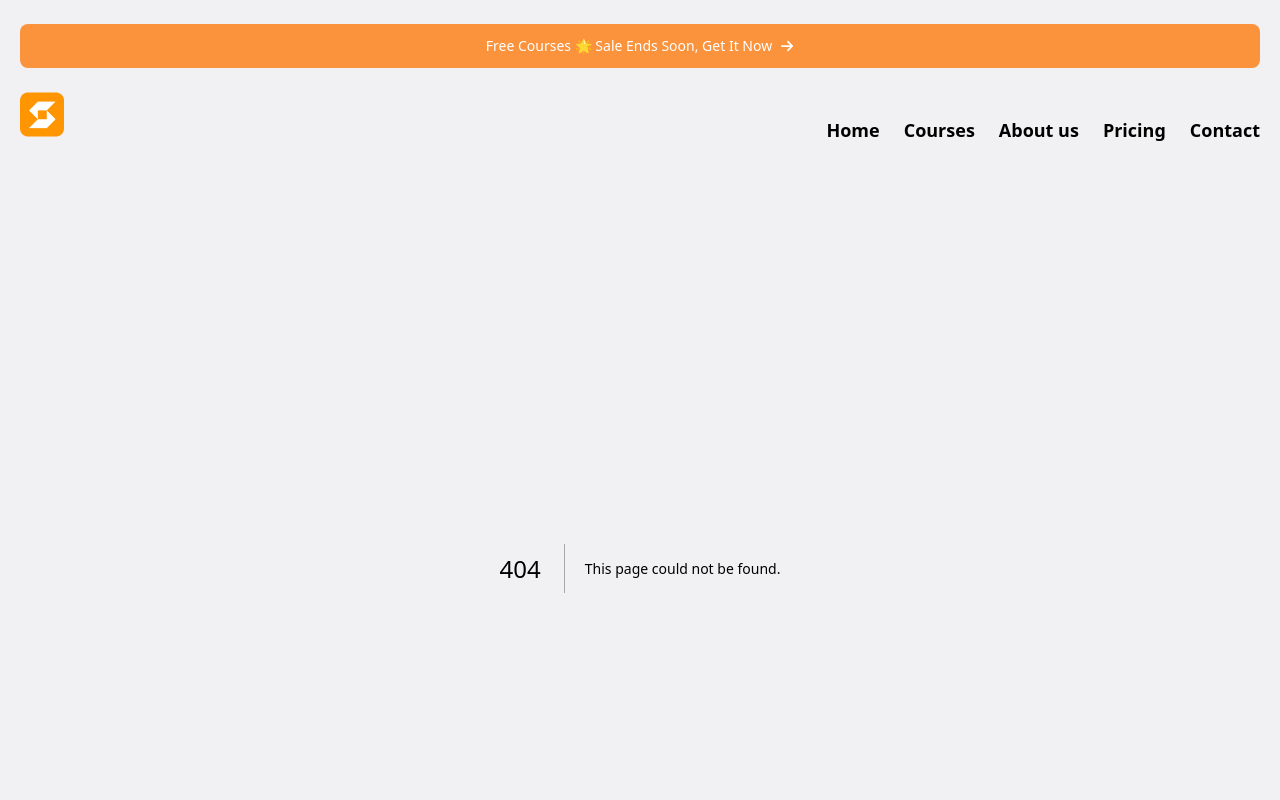
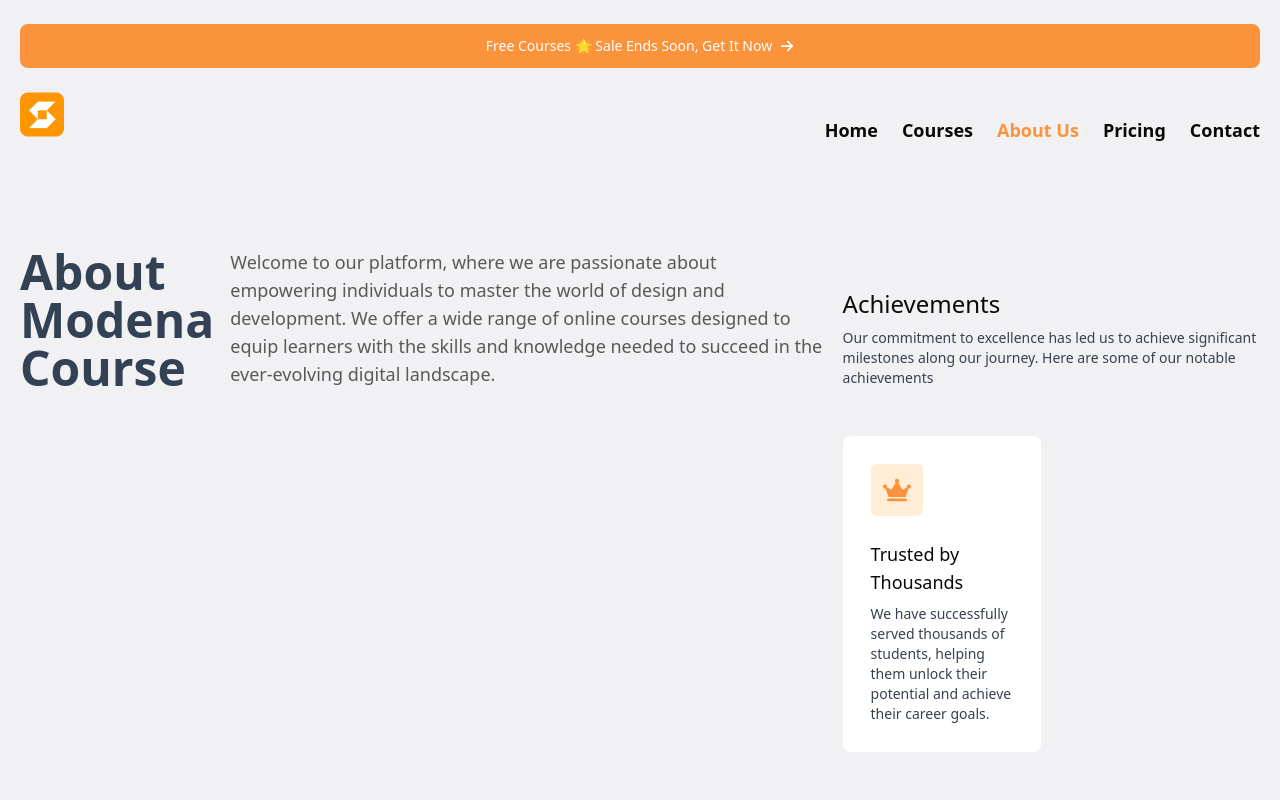
Before and after one commit to Rifkynur/modena-course, a Next.js app: page /about-us in a window 1280 px wide. Before the commit this address had no page. Shown: the top 800 px of the page. Built offline with nearby package versions, Linux system fonts and the light colour scheme.

Commit message:
feat:close navbar while click outside navbar

```diff
--- /dev/null
+++ b/src/app/about-us/page.tsx
@@ -0,0 +1,12 @@
+import React from "react";
+import Hero from "@/components/page/aboutUs/Hero";
+
+const page = () => {
+  return (
+    <div className="container min-h-screen">
+      <Hero />
+    </div>
+  );
+};
+
+export default page;
--- a/src/components/layout/Navbar.tsx
+++ b/src/components/layout/Navbar.tsx
@@ -1,5 +1,5 @@
 "use client";
-import React, { useState } from "react";
+import React, { useState, useRef, useEffect } from "react";
 import Link from "next/link";
 import { HiMenuAlt3 } from "react-icons/hi";
 import { IoIosCloseCircleOutline } from "react-icons/io";
@@ -9,13 +9,25 @@ import { FaArrowRight } from "react-icons/fa6";
 const Navbar = () => {
   const [navbarIsOpen, setNavbarIsOpen] = useState(false);
   const pathname = usePathname();
+  const navRef = useRef<HTMLDivElement>(null);
+
+  useEffect(() => {
+    function handleClickOutside(event: MouseEvent) {
+      if (navRef.current && !navRef.current.contains(event.target as Node)) {
+        setNavbarIsOpen(false);
+      }
+    }
+
+    document.addEventListener("mousedown", handleClickOutside);
+    return () => document.removeEventListener("mousedown", handleClickOutside);
+  }, []);
   return (
     <div className="container mx-auto py-6">
       <div className="w-full flex items-center justify-center gap-2 mb-4 text-sm text-white font-medium bg-orange-400 rounded-lg py-2 lg:py-3">
         <p>Free Courses 🌟 Sale Ends Soon, Get It Now</p>
         <FaArrowRight className="" />
       </div>
-      <nav className="relative flex items-center justify-between">
+      <nav className="relative flex items-center justify-between" ref={navRef}>
         <div>
           <div>
             <img src="/Logo.png" alt="logo" />
@@ -53,7 +65,12 @@ const Navbar = () => {
             </Link>
           </li>
           <li>
-            <Link href={"/"}>About us</Link>
+            <Link
+              href={"/about-us"}
+              className={`${pathname == "/about-us" ? "text-orange-400" : ""}`}
+            >
+              About Us
+            </Link>
           </li>
           <li>
             <Link href={"/"}>Pricing</Link>
--- /dev/null
+++ b/src/components/page/aboutUs/AboutCard.tsx
@@ -0,0 +1,33 @@
+import React from "react";
+import { FaCrown } from "react-icons/fa";
+
+const AboutCard = () => {
+  return (
+    <div>
+      <div className="mb-12">
+        <h2 className="text-2xl font-medium">Achievements</h2>
+        <p className="text-sm text-gray-700 mt-2">
+          Our commitment to excellence has led us to achieve significant
+          milestones along our journey. Here are some of our notable
+          achievements
+        </p>
+      </div>
+      <div className="grid grid-cols-1 md:grid-cols-2 gap-5">
+        <div className="p-7 rounded-lg bg-white flex flex-col gap-6">
+          <div className="p-3 rounded-md size-fit bg-orange-100">
+            <FaCrown className="size-7 text-orange-400" />
+          </div>
+          <div>
+            <h4 className="text-lg font-medium">Trusted by Thousands</h4>
+            <p className="text-gray-700 text-sm mt-2">
+              We have successfully served thousands of students, helping them
+              unlock their potential and achieve their career goals.
+            </p>
+          </div>
+        </div>
+      </div>
+    </div>
+  );
+};
+
+export default AboutCard;
--- /dev/null
+++ b/src/components/page/aboutUs/Cta.tsx
@@ -0,0 +1,20 @@
+import React from "react";
+import { Button } from "@/components/ui/button";
+const Cta = () => {
+  return (
+    <div>
+      <div>
+        <h2>
+          <span>Together</span>, let's shape the future of digital innovation
+        </h2>
+        <p>
+          Join us on this exciting learning journey and unlock your potential in
+          design and development.
+        </p>
+      </div>
+      <Button>Join Now</Button>
+    </div>
+  );
+};
+
+export default Cta;
--- /dev/null
+++ b/src/components/page/aboutUs/Hero.tsx
@@ -0,0 +1,23 @@
+import React from "react";
+import AboutCard from "./AboutCard";
+
+const Hero = () => {
+  return (
+    <div className="flex flex-col gap-4 md:flex-row md:gap-4 md:justify-between py-8 md:py-10 lg:py-20">
+      <h1 className="text-slate-700 font-semibold text-3xl md:w-[400px] lg:w-[700px] lg:text-5xl">
+        About Modena Course
+      </h1>
+      <p className="text-[#59595A] text-sm md:max-w-[350px] lg:max-w-[800px] lg:text-lg">
+        Welcome to our platform, where we are passionate about empowering
+        individuals to master the world of design and development. We offer a
+        wide range of online courses designed to equip learners with the skills
+        and knowledge needed to succeed in the ever-evolving digital landscape.
+      </p>
+      <div className="py-10">
+        <AboutCard />
+      </div>
+    </div>
+  );
+};
+
+export default Hero;
```
